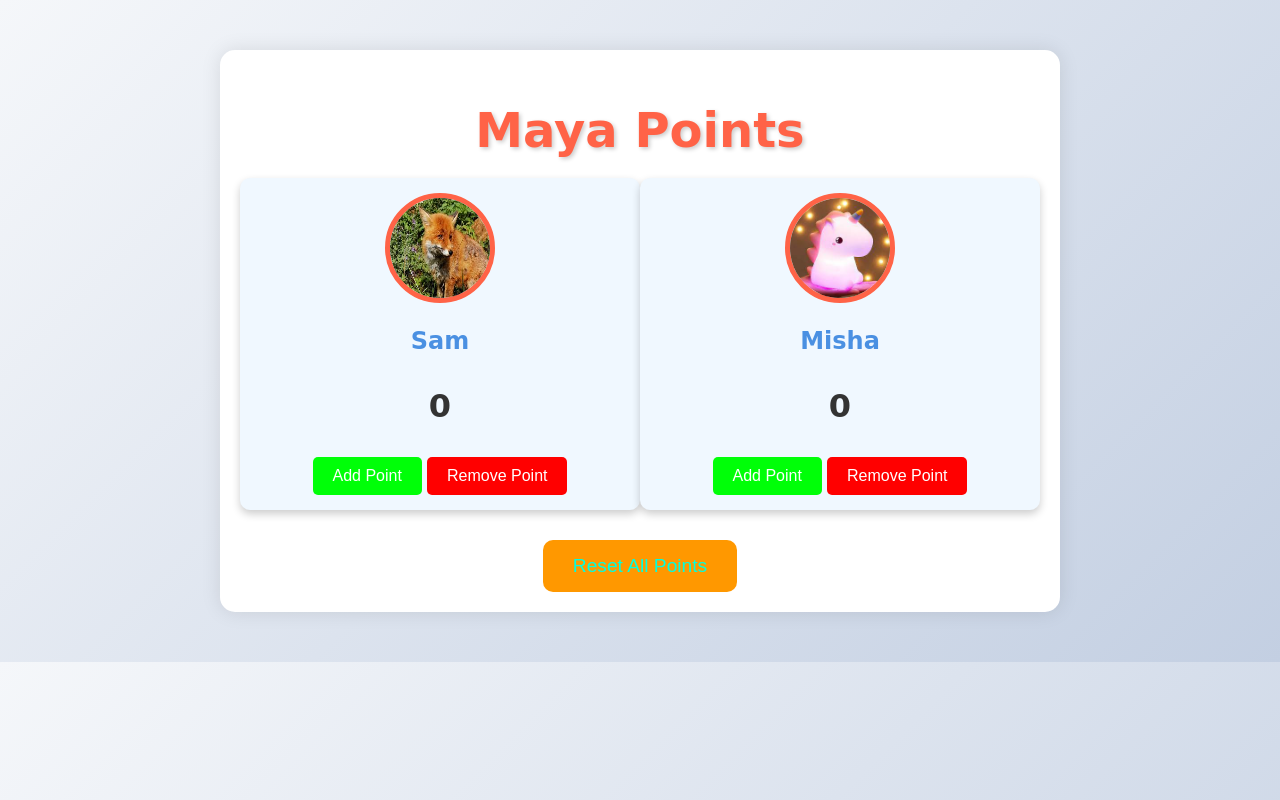
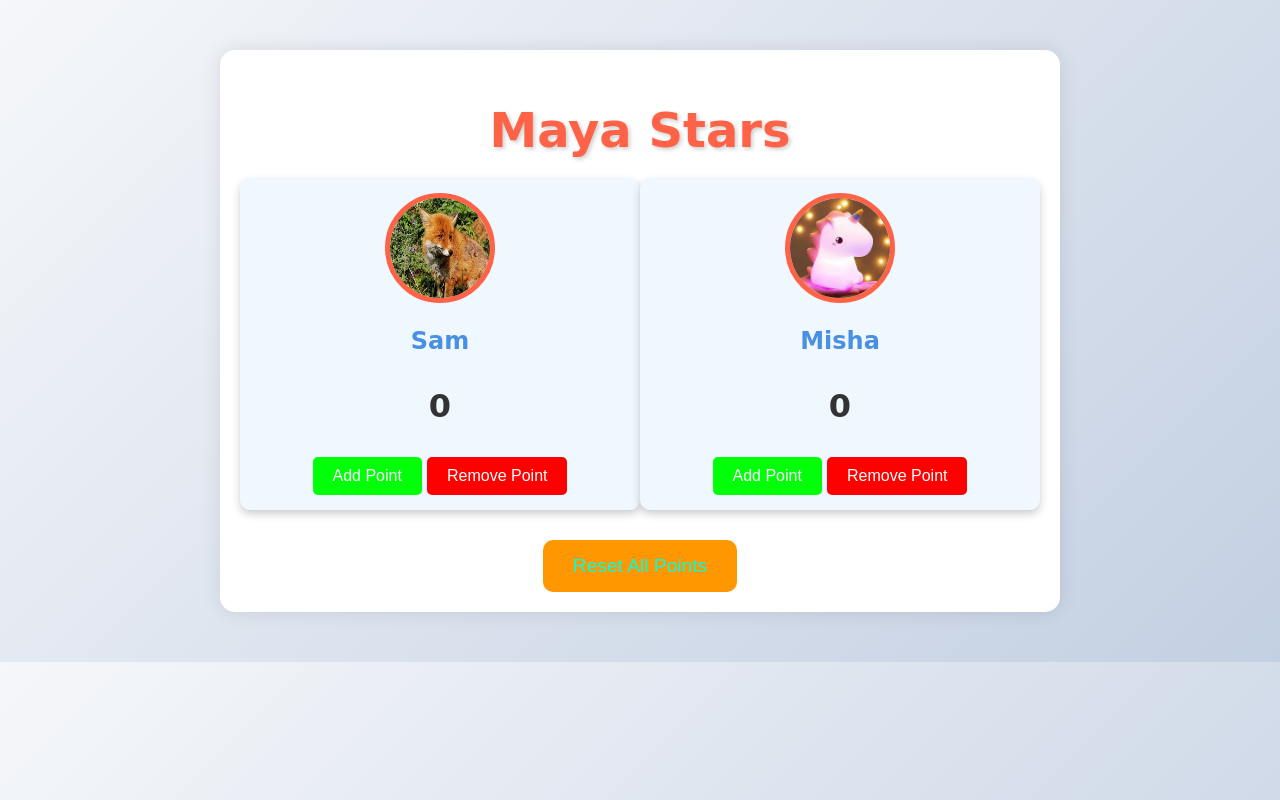
Before and after one commit to ninjaexecutorisbest/MAYAPOINTS, a plain HTML site: page index.html in a window 1280 px wide. Drawn offline with Linux system fonts and the light colour scheme.

Commit message:
Update index.html

```diff
--- a/index.html
+++ b/index.html
@@ -8,7 +8,7 @@
 </head>
 <body>
     <div class="container">
-        <h1>Maya Points</h1>
+        <h1>Maya Stars</h1>
         <div class="scoreboard">
             <div class="user" id="sam">
                 <img src="download (5).jpg" alt="Sam" class="avatar">
```
